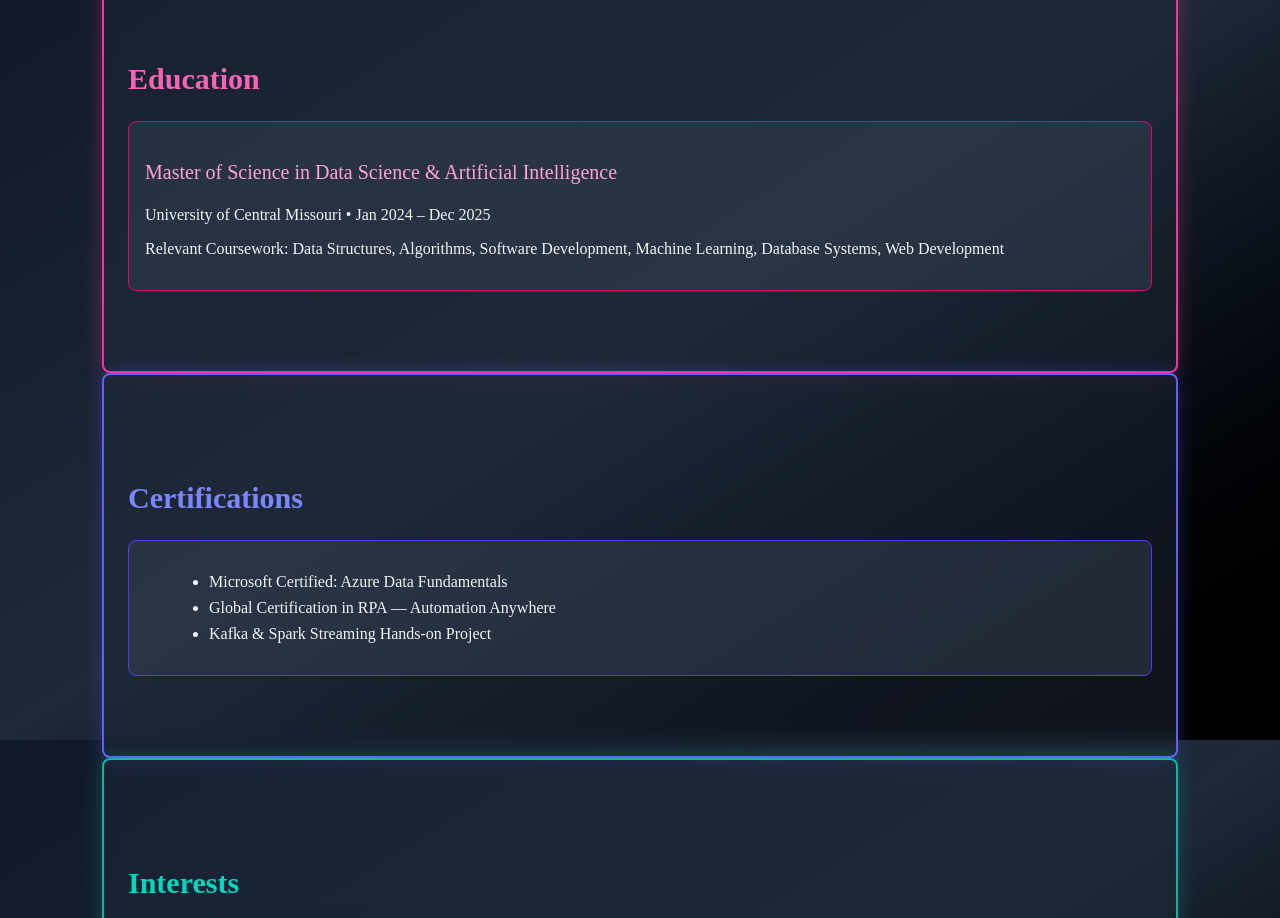
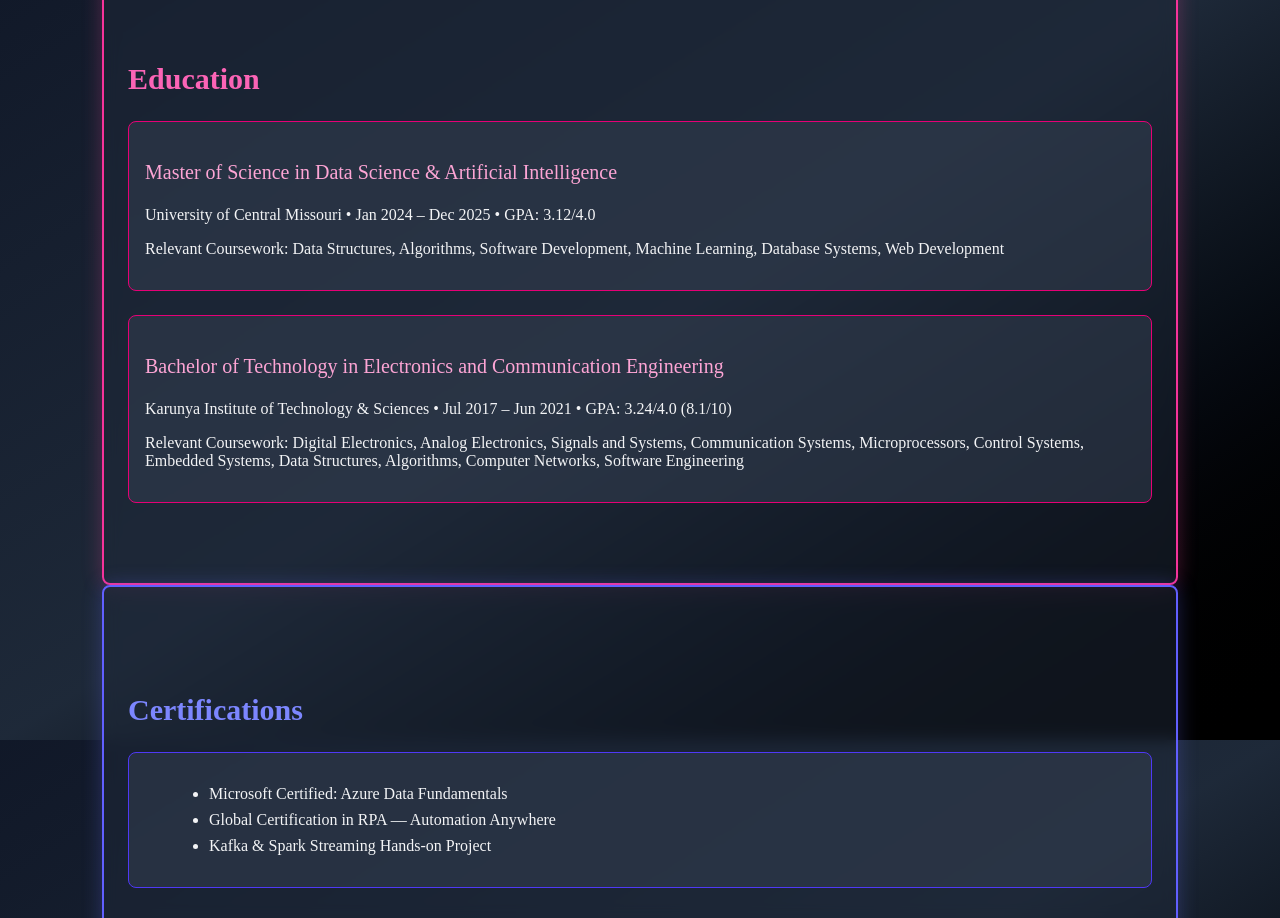
Before and after one commit to DheerajSaketh/dheeraj-portfolio, a Next.js app: page / in a window 1280 px wide. Shown: the part 4060-4978 px from the top of the page. Built offline with nearby package versions, Linux system fonts and the light colour scheme.

Commit message:
Add GPA to Master's degree and include B.Tech degree with converted GPA and coursework

```diff
--- a/app/components/Education.tsx
+++ b/app/components/Education.tsx
@@ -3,14 +3,26 @@ export default function Education() {
     <section id="education" className="border-2 border-pink-500 fade-in-up glow-pink">
       <h2 className="text-3xl font-semibold mb-6 text-pink-400">Education</h2>
 
+      <div className="space-y-6">
         <div className="border border-pink-600 rounded-lg p-4 bg-gray-700/50 hover:bg-gray-700/70 transition-all duration-300">
           <h3 className="text-xl font-medium text-pink-300">Master of Science in Data Science & Artificial Intelligence</h3>
-        <p className="text-gray-100">University of Central Missouri • Jan 2024 – Dec 2025</p>
+          <p className="text-gray-100">University of Central Missouri • Jan 2024 – Dec 2025 • GPA: 3.12/4.0</p>
           <p className="text-gray-100 mt-2">
             Relevant Coursework: Data Structures, Algorithms, Software Development, Machine Learning,
             Database Systems, Web Development
           </p>
         </div>
+
+        <div className="border border-pink-600 rounded-lg p-4 bg-gray-700/50 hover:bg-gray-700/70 transition-all duration-300">
+          <h3 className="text-xl font-medium text-pink-300">Bachelor of Technology in Electronics and Communication Engineering</h3>
+          <p className="text-gray-100">Karunya Institute of Technology & Sciences • Jul 2017 – Jun 2021 • GPA: 3.24/4.0 (8.1/10)</p>
+          <p className="text-gray-100 mt-2">
+            Relevant Coursework: Digital Electronics, Analog Electronics, Signals and Systems,
+            Communication Systems, Microprocessors, Control Systems, Embedded Systems,
+            Data Structures, Algorithms, Computer Networks, Software Engineering
+          </p>
+        </div>
+      </div>
     </section>
   );
 }
```
Lines whose indentation alone changed are shown as unchanged.
